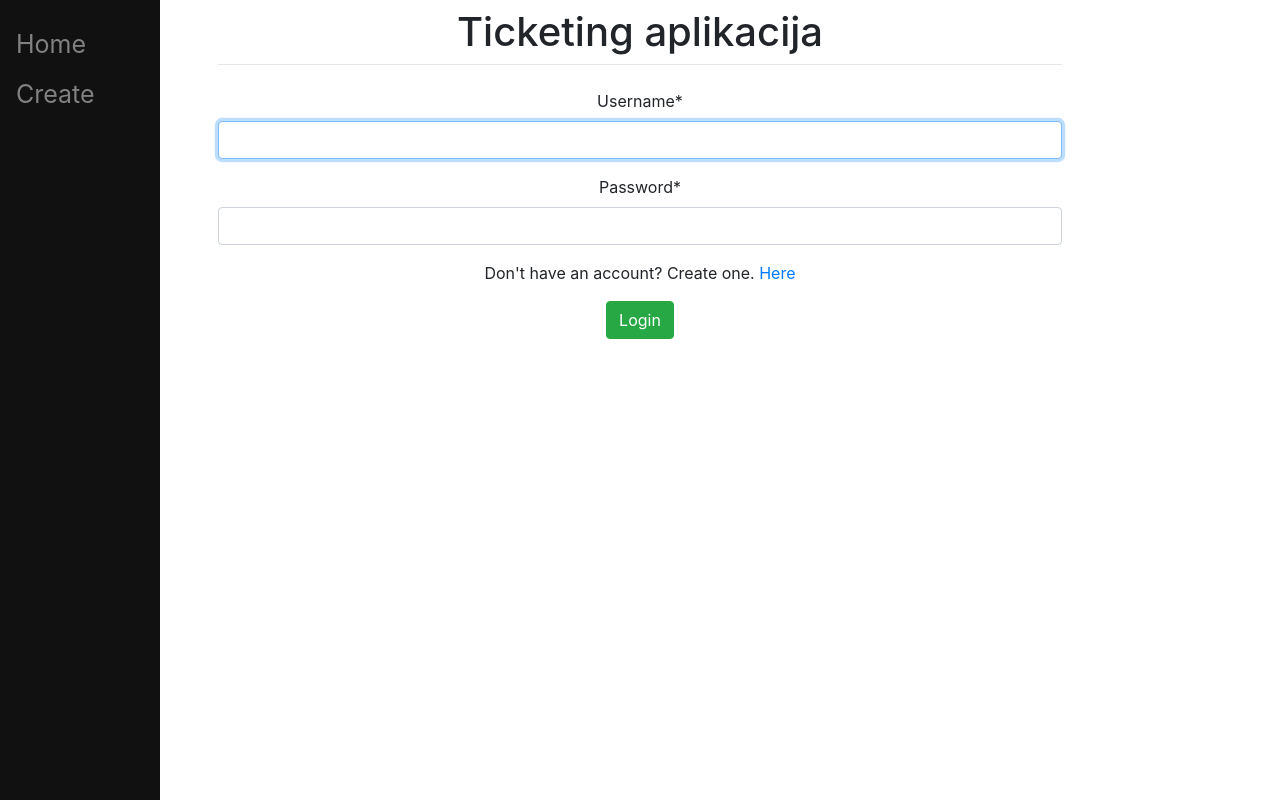
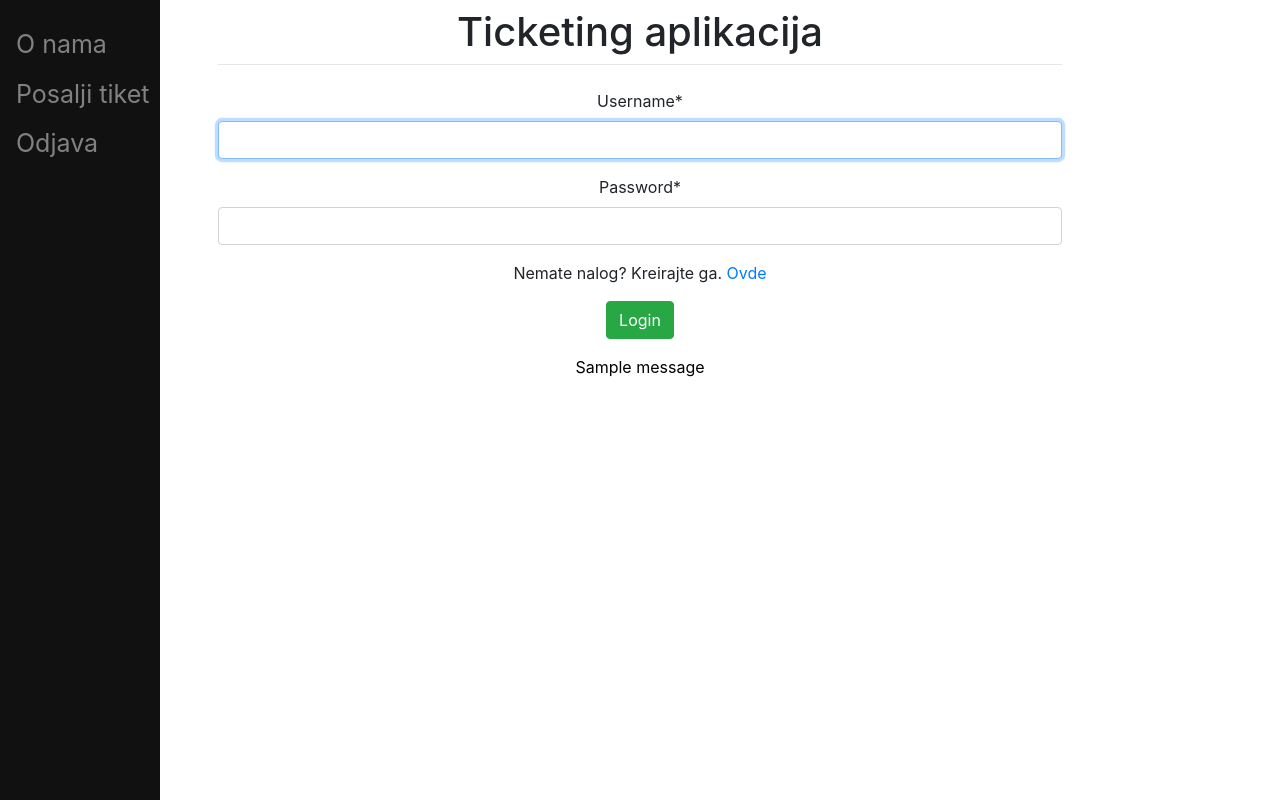
Before and after one commit to CodingByDay/galebticketsapp, a Django app: page /login/ in a window 1280 px wide. Run offline with Django 3.2, Linux system fonts and the light colour scheme; tables that the repository leaves empty hold one stand-in row (values such as "Sample post"); one stand-in notice (Sample message) is shown; some libraries are stand-ins or nearby versions.

Commit message:
Restrict access, serbian translation

```diff
--- a/main/templates/main/base.html
+++ b/main/templates/main/base.html
@@ -32,6 +32,13 @@
         form {
             text-align: center;
         }
+
+        #messages {
+            text-align: center;
+            text-decoration: solid;
+            color: black;
+        }
+
     </style>
     <meta charset="utf-8">
     <meta name="viewport" content="width=device-width, initial-scale=1, shrink-to-fit=no">
@@ -47,8 +54,9 @@
 <body>
 
     <div class="sidenav">
-        <a href="/">Home</a>
-        <a href="/create">Create</a>
+        <a href="/">O nama</a>
+        <a href="create/">Posalji tiket</a>
+        <a href="{% url 'logout'%}">Odjava</a>
 
     </div>
 
--- a/main/urls.py
+++ b/main/urls.py
@@ -3,9 +3,10 @@ from django.urls import path
 from . import views
 
 urlpatterns = [
-    path("<int:id>", views.index, name="index"),
+
     path("", views.home, name="home"),
     # Create new ticket.
     path("create/", views.create, name="create"),
     # Comment.
+    path("logout/", views.logoutUser)
 ]
--- a/register/templates/registration/login.html
+++ b/register/templates/registration/login.html
@@ -8,10 +8,12 @@ Login Here
 <form method="POST" class="form-group">
 {% csrf_token %}
 {{form|crispy}}
-<p>Don't have an account? Create one. <a href="/register">Here</a></p>
+<p>Nemate nalog? Kreirajte ga.  <a href="/register">Ovde</a></p>
 <button type="submit" class="btn btn-success">Login</button>
 
 </form>
-
+{% for message in messages %}
+<p id="messages">{{message}}</p>
+{% endfor %}
 
 {% endblock %}
--- a/webtickets/settings.py
+++ b/webtickets/settings.py
@@ -124,4 +124,4 @@ STATIC_URL = '/static/'
 
 CRISPY_TEMPLATE_PACK="bootstrap4"
 
-LOGIN_REDIRECT_URL = "/"
+LOGIN_REDIRECT_URL = "/create"
```
Also changed, not shown: main/models.py (+14 -1 lines), main/views.py (+16 -4 lines), register/views.py (+11 -1 lines), db.sqlite3.
